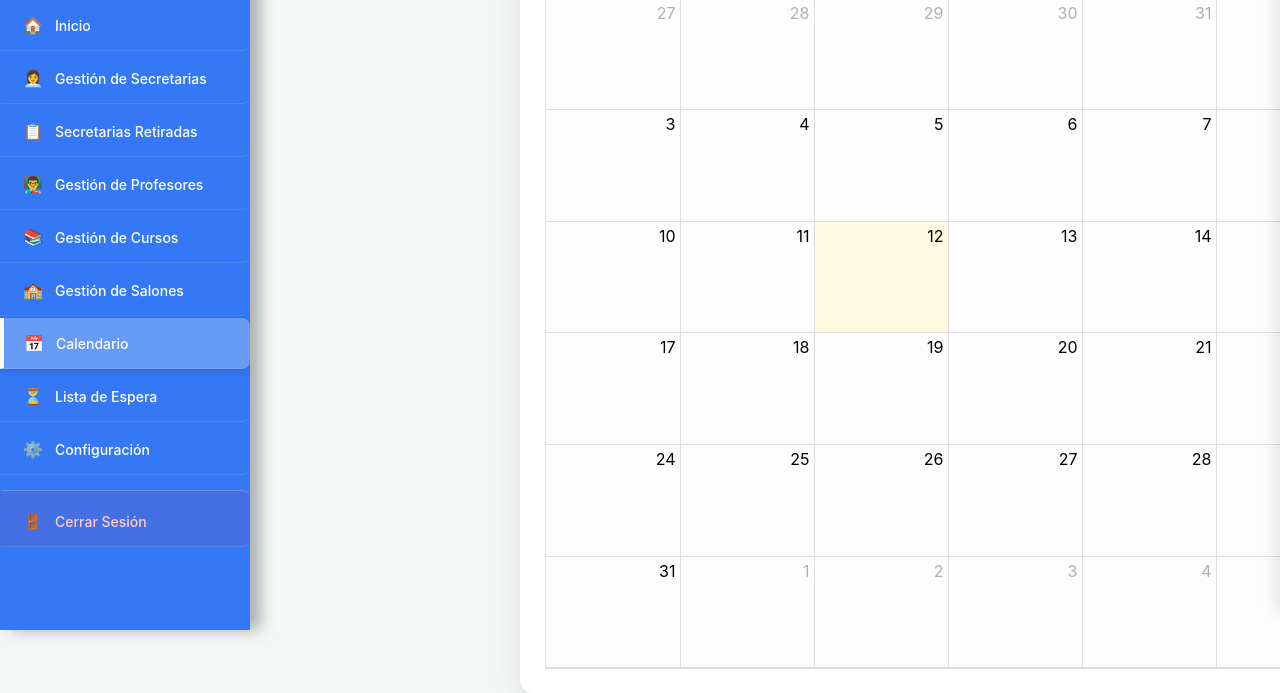
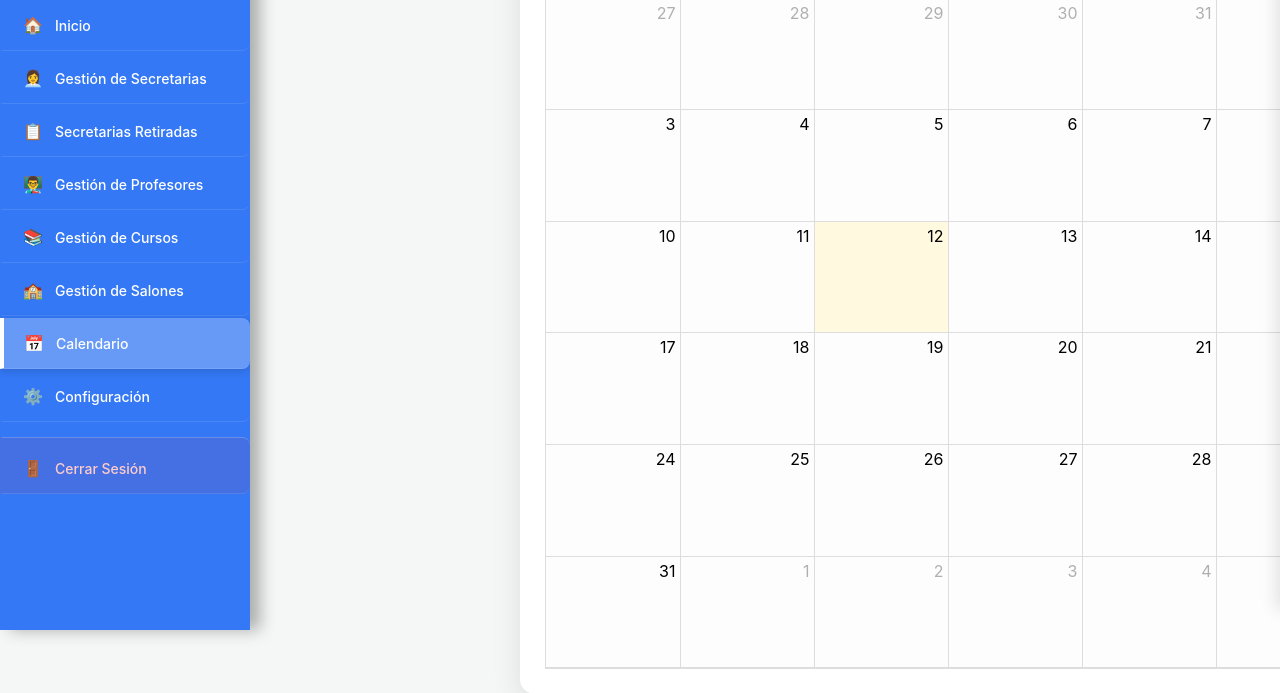
Before and after one commit to bestrolla/ceneac, a PHP site: page /ceneac/admin/Calendario/vista/calendario_principal.php in a window 1280 px wide; the page is wider, and only the part inside the window is pictured. Shown: the part 190-883 px from the top of that part. Run offline with PHP 8.4, Linux system fonts and the light colour scheme; data comes from the database, SQL or seed files in the repository; data that the repository does not hold is empty.

Commit message:
esliminar lista de esper en side var

```diff
--- a/components/navigation/admin_sidebar.php
+++ b/components/navigation/admin_sidebar.php
@@ -71,11 +71,6 @@ function renderAdminSidebar($currentPage = '', $basePath = '../../') {
             'title' => 'Calendario',
             'url' => $basePath . 'admin/Calendario/vista/calendario_principal.php',
             'icon' => '📅'
-        ],
-        'lista_espera' => [
-            'title' => 'Lista de Espera',
-            'url' => $basePath . 'admin/Lista de espera/Frontend.html',
-            'icon' => '⏳'
         ],
         'configuracion' => [
             'title' => 'Configuración',
```
